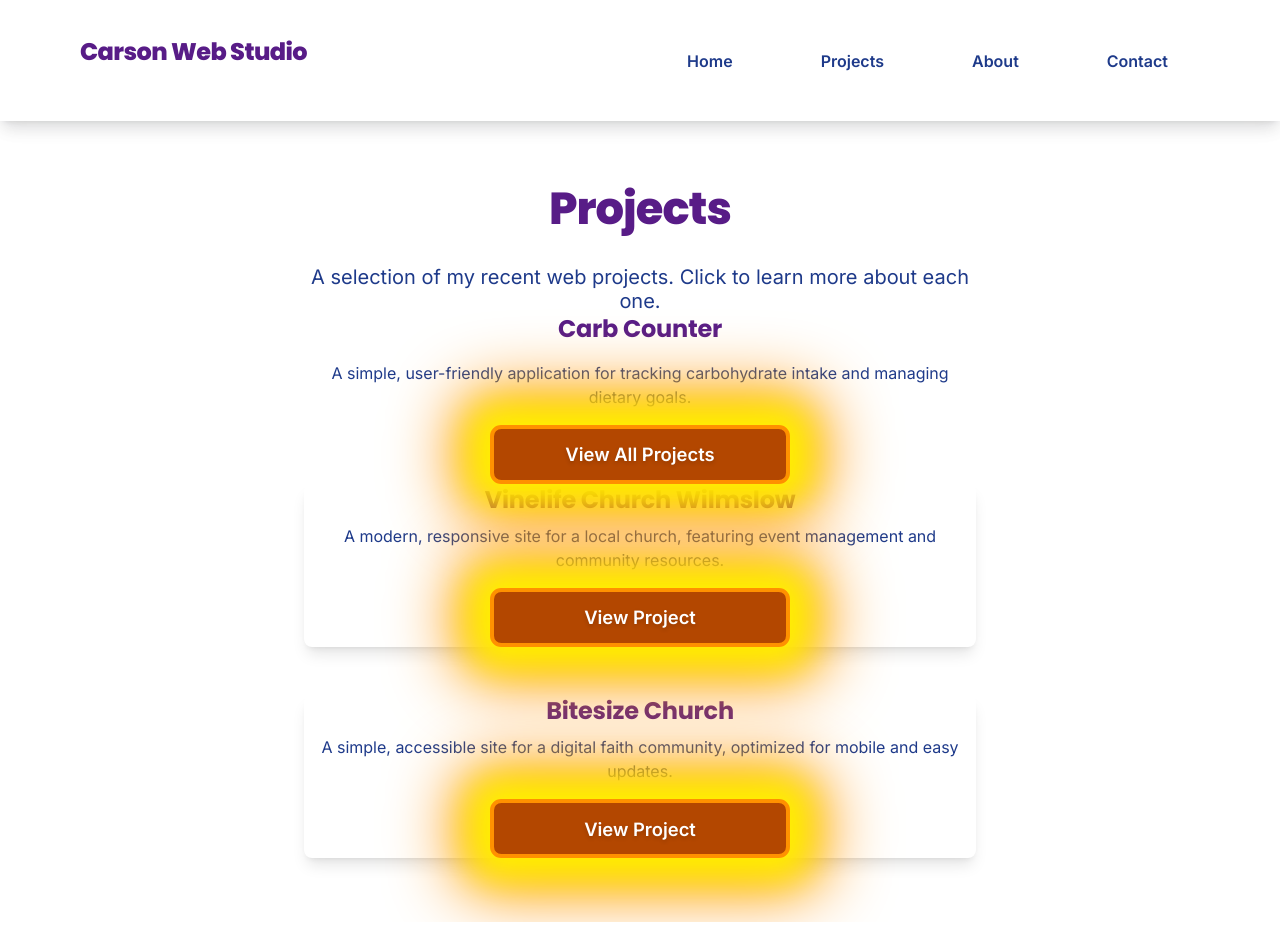
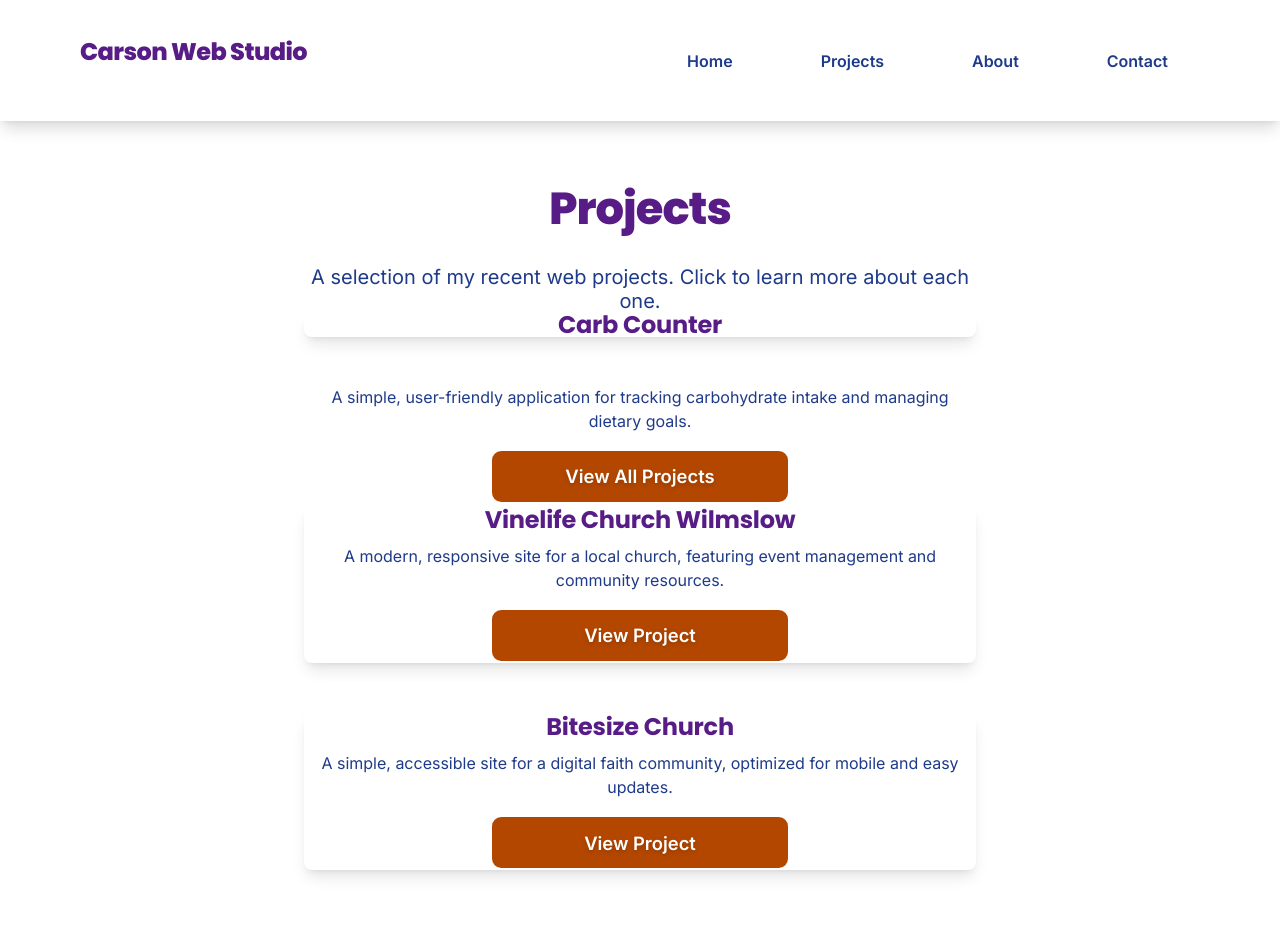
Before and after one commit to TopG85/Carson-Web-Studio, a website: page projects.html in a window 1280 px wide. Drawn offline with Linux system fonts and the light colour scheme.

Commit message:
Add white background and shadow and remove plues affect around buttons

```diff
--- a/projects.html
+++ b/projects.html
@@ -49,20 +49,20 @@
                     <p class="mb-12 text-blue-900" style="font-size:1.25rem;">A selection of my recent web projects. Click to learn more about each one.</p>
                 </div>
                 <div class="mb-12">
-                    <h2 class="text-2xl font-bold text-purple-800 mb-4 nunito-header">Carb Counter</h2>
+                    <h2 class="bg-white shadow-lg rounded-lg p-6 max-w-md w-full text-center" style="margin-bottom:3rem;">Carb Counter</h2>
                     <p class="mb-4 text-blue-900">A simple, user-friendly application for tracking carbohydrate intake and managing dietary goals.</p>
-                    <a href="projects/carbcounter.html" class="cws-btn btn-pulse project-btn-wide">View All Projects</a>
+                    <a href="projects/carbcounter.html" class="cws-btn project-btn-wide">View All Projects</a>
                 </div>
                 <div class="flex flex-col items-center gap-10">
                     <div class="bg-white shadow-lg rounded-lg p-6 max-w-md w-full text-center" style="margin-bottom:3rem;">
                         <h2 class="text-2xl font-bold text-purple-800 mb-2 nunito-header">Vinelife Church Wilmslow</h2>
                         <p class="mb-4 text-blue-900">A modern, responsive site for a local church, featuring event management and community resources.</p>
-                        <a href="projects/vinelife.html" class="cws-btn btn-pulse project-btn-wide">View Project</a>
+                        <a href="projects/vinelife.html" class="cws-btn project-btn-wide">View Project</a>
                     </div>
                     <div class="bg-white shadow-lg rounded-lg p-6 max-w-md w-full text-center">
                         <h2 class="text-2xl font-bold text-purple-800 mb-2 nunito-header">Bitesize Church</h2>
                         <p class="mb-4 text-blue-900">A simple, accessible site for a digital faith community, optimized for mobile and easy updates.</p>
-                        <a href="projects/bitesizechurch.html" class="cws-btn btn-pulse project-btn-wide">View Project</a>
+                        <a href="projects/bitesizechurch.html" class="cws-btn project-btn-wide">View Project</a>
                     </div>
                 </div>
             </div>
```
